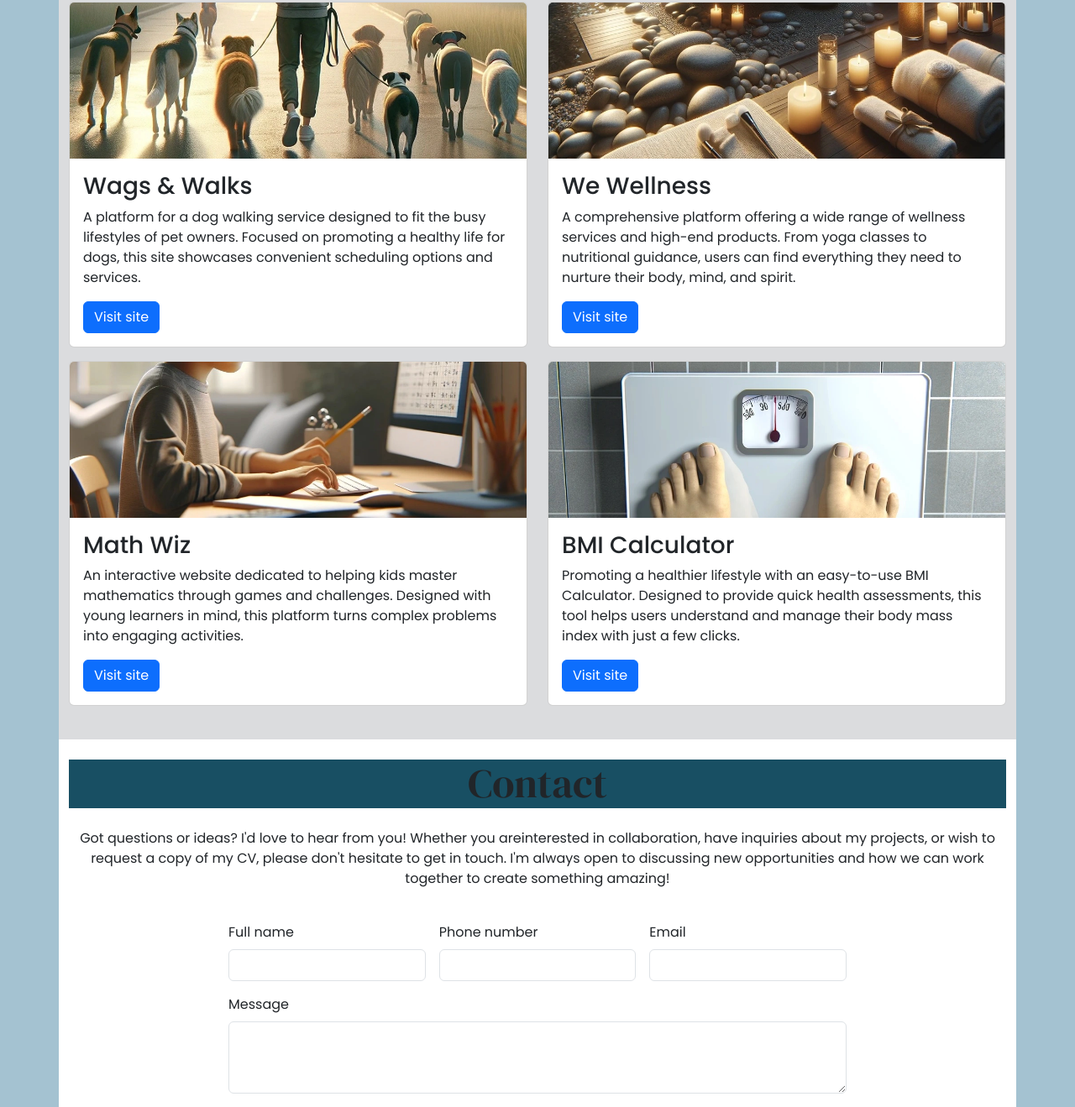
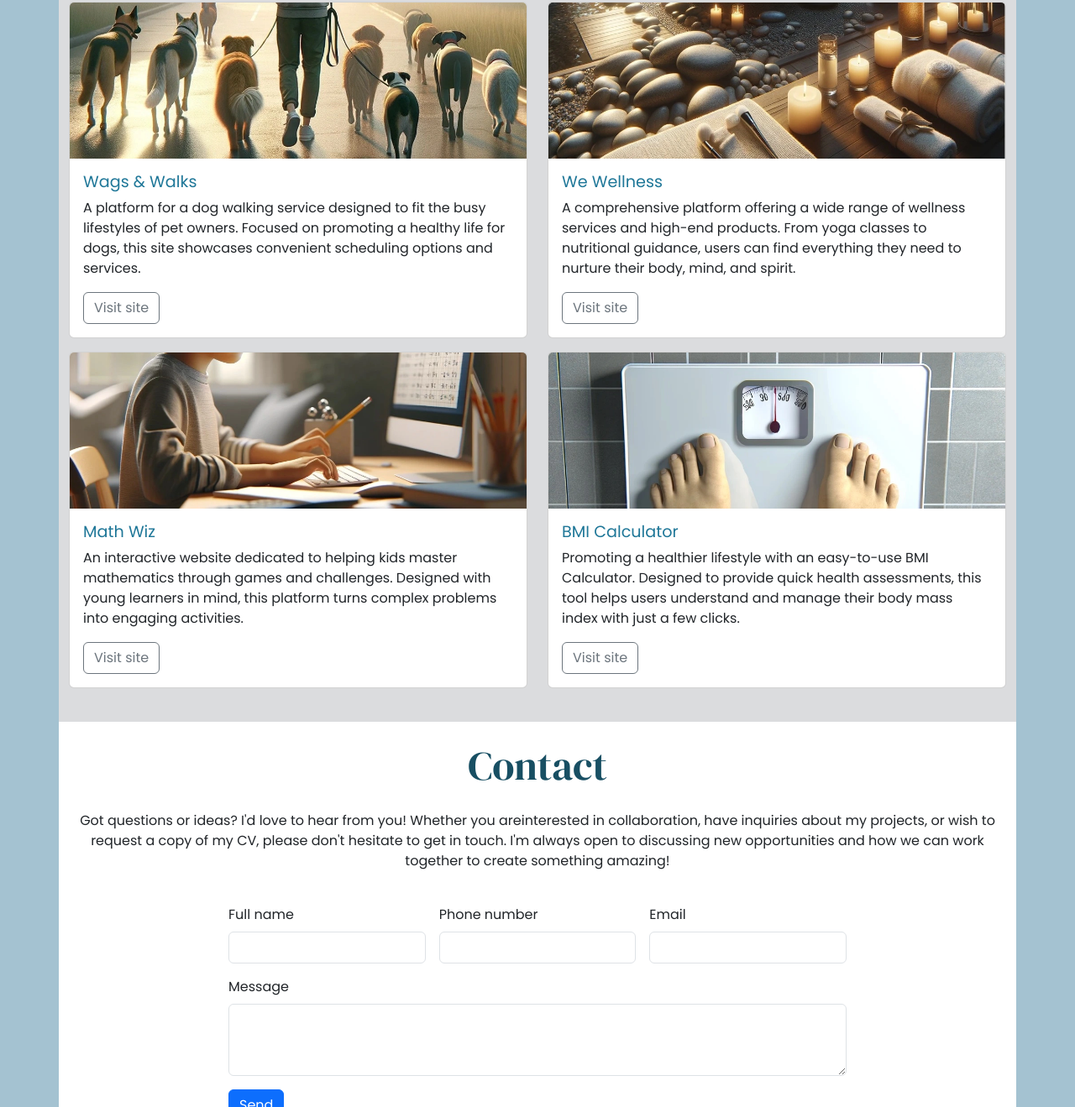
Before and after one commit to Karla-Stein/portfolio2, a plain HTML site: page index.html in a window 1280 px wide. Shown: the part 1160-2479 px from the top of the page at 84% size. Drawn offline with nearby package versions, Linux system fonts and the light colour scheme.

Commit message:
Add custom styling to portfolio cards for all screen sizes

```diff
--- a/assets/css/style.css
+++ b/assets/css/style.css
@@ -7,7 +7,7 @@
 
 /* Global styles */
 
-@import url('https://fonts.googleapis.com/css2?family=DM+Serif+Display:ital@0;1&family=Poppins:ital,wght@0,100;0,200;0,300;0,400;0,500;0,600;0,700;0,800;0,900;1,100;1,200;1,300;1,400;1,500;1,600;1,700;1,800;1,900&display=swap');
+@import url('https://fonts.googleapis.com/css2?family=DM+Serif+Display:ital@0;1&family=Poppins&display=swap');
 body{
     font-family: "Poppins", sans-serif;
     background-color: #a4c2d1;
@@ -15,7 +15,7 @@ body{
 
 h1, h2{
     font-family: "Dm Serif Display", serif ;
-    background-color: #184f63;
+    color: #184f63;
 }
 /* About section */
 #about{
@@ -23,18 +23,31 @@ h1, h2{
 }
 
 
-/* Portfolio */
+/* PORTFOLIO */
 #portfolio{
     background-color: #dbdcde;
 }
 
+     /* onlt targets .card-title within the #portfolio section */
+#portfolio .card-title{
+    color: #1f7798;
+    font-size: 1.2rem;
+}
+
+#portfolio .btn-outline-secondary:hover{
+    color: #1f7798;
+}
+  /* ensures every card has the same min height */
+#portfolio .card-text{
+    min-height: 120px;
+}
 /* Contact Section */
 #contact{
     background-color: white;
 }
 
 /* Header Section */
-
+/* hero image */
 #hero{
     background-color: #dbdcde;
     background-image: url("../images/background.webp") ;
@@ -43,3 +56,15 @@ h1, h2{
     padding: 5% 7%;
     min-height: 500px;
 }
+
+/* MEDIA QUERIES */
+
+/* use bootstrap breakpoints for XL screens  */
+@media screen and (min-width:1200px){
+
+    /* fixes all portfolio cards being too tall on xl screens  */
+    #portfolio .card-text{
+        min-height: auto;
+    }
+
+}
--- a/index.html
+++ b/index.html
@@ -155,7 +155,7 @@
                   for dogs, this site showcases convenient scheduling options
                   and services.
                 </p>
-                <a href="#" class="btn btn-primary">Visit site</a>
+                <a href="#" class="btn btn-outline-secondary">Visit site</a>
               </div>
             </div>
           </div>
@@ -176,7 +176,7 @@
                   nutritional guidance, users can find everything they need to
                   nurture their body, mind, and spirit.
                 </p>
-                <a href="#" class="btn btn-primary">Visit site</a>
+                <a href="#" class="btn btn-outline-secondary">Visit site</a>
               </div>
             </div>
           </div>
@@ -197,7 +197,7 @@
                   learners in mind, this platform turns complex problems into
                   engaging activities.
                 </p>
-                <a href="#" class="btn btn-primary">Visit site</a>
+                <a href="#" class="btn btn-outline-secondary">Visit site</a>
               </div>
             </div>
           </div>
@@ -218,7 +218,7 @@
                   tool helps users understand and manage their body mass index
                   with just a few clicks.
                 </p>
-                <a href="#" class="btn btn-primary">Visit site</a>
+                <a href="#" class="btn btn-outline-secondary">Visit site</a>
               </div>
             </div>
           </div>
```
